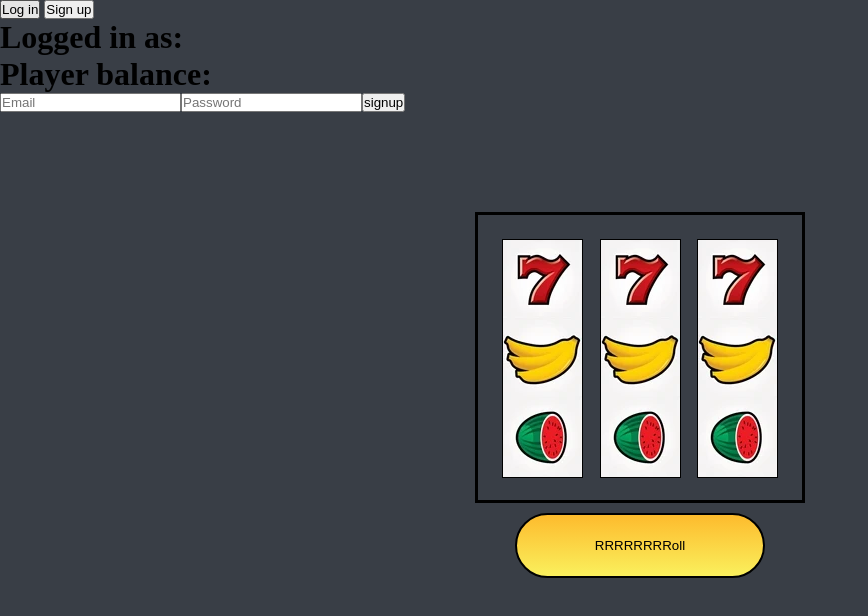
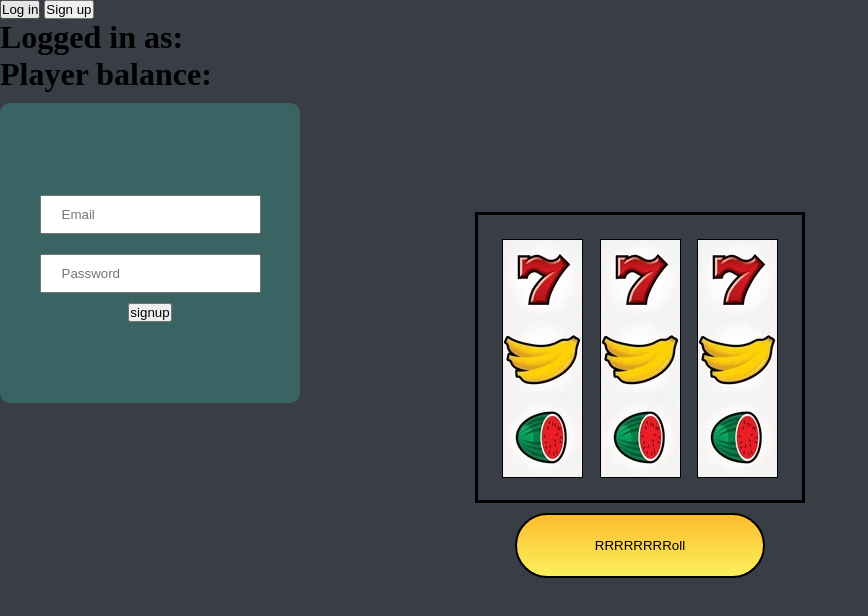
Before and after one commit to nikiTomov01/basicSlotMachine, a website: page index.html in a window 1280 px wide. Both pictures are taken after a click on the button "Sign up". Shown: the whole page, without its empty margins (0-868 px from the left). Drawn offline with Linux system fonts and the light colour scheme.

Commit message:
added style for sign up form

```diff
--- a/style.css
+++ b/style.css
@@ -84,3 +84,20 @@ body {
     padding: 10px 20px;
     margin: 10px;
 }
+
+#signup-form {
+    background-color: rgb(58, 99, 99);
+    width: 300px;
+    height: 300px;
+    display: flex;
+    justify-content: center;
+    flex-direction: column;
+    align-items: center;
+    border-radius: 10px;
+    margin-top: 10px;
+}
+
+.signup-input-item {
+    padding: 10px 20px;
+    margin: 10px;
+}
```
